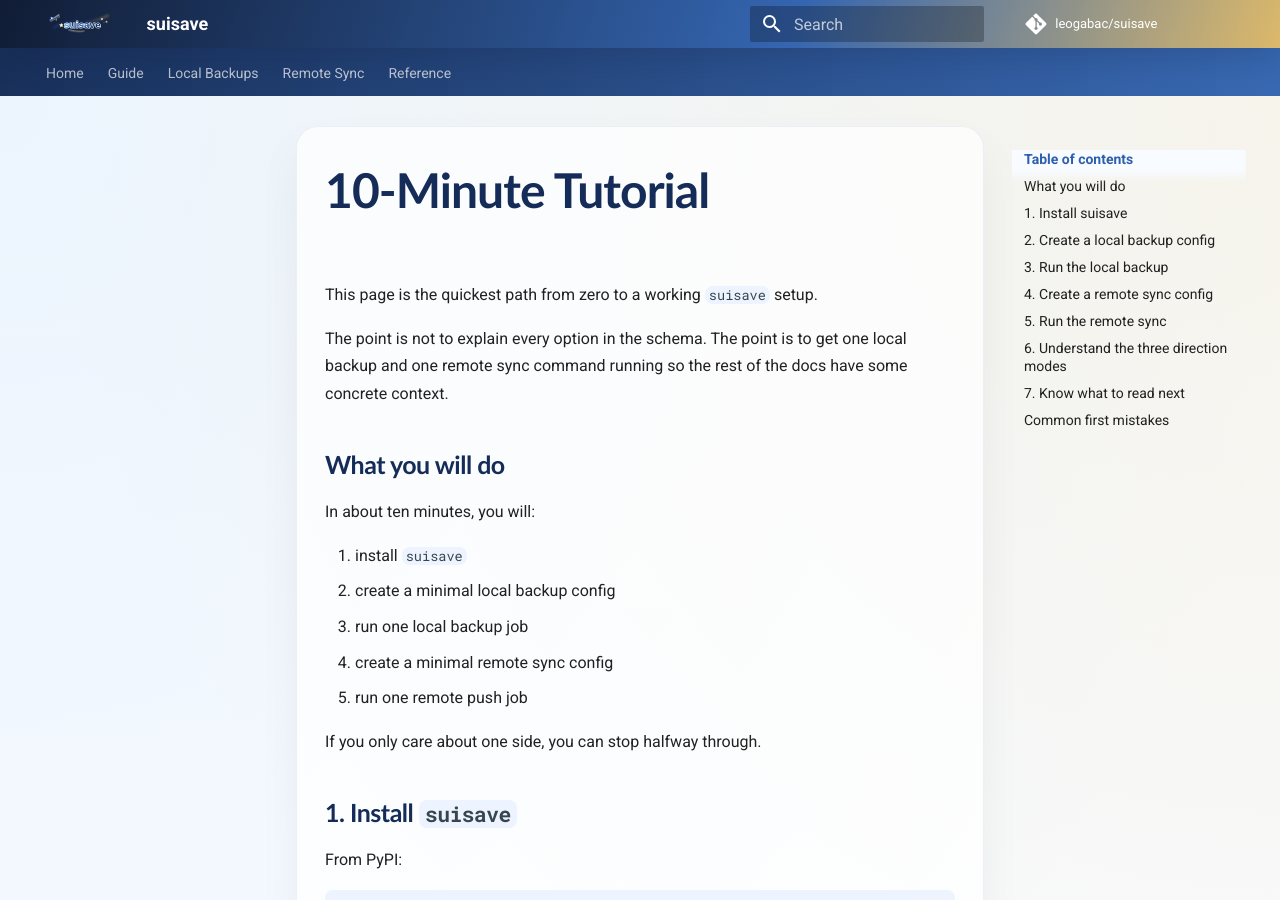
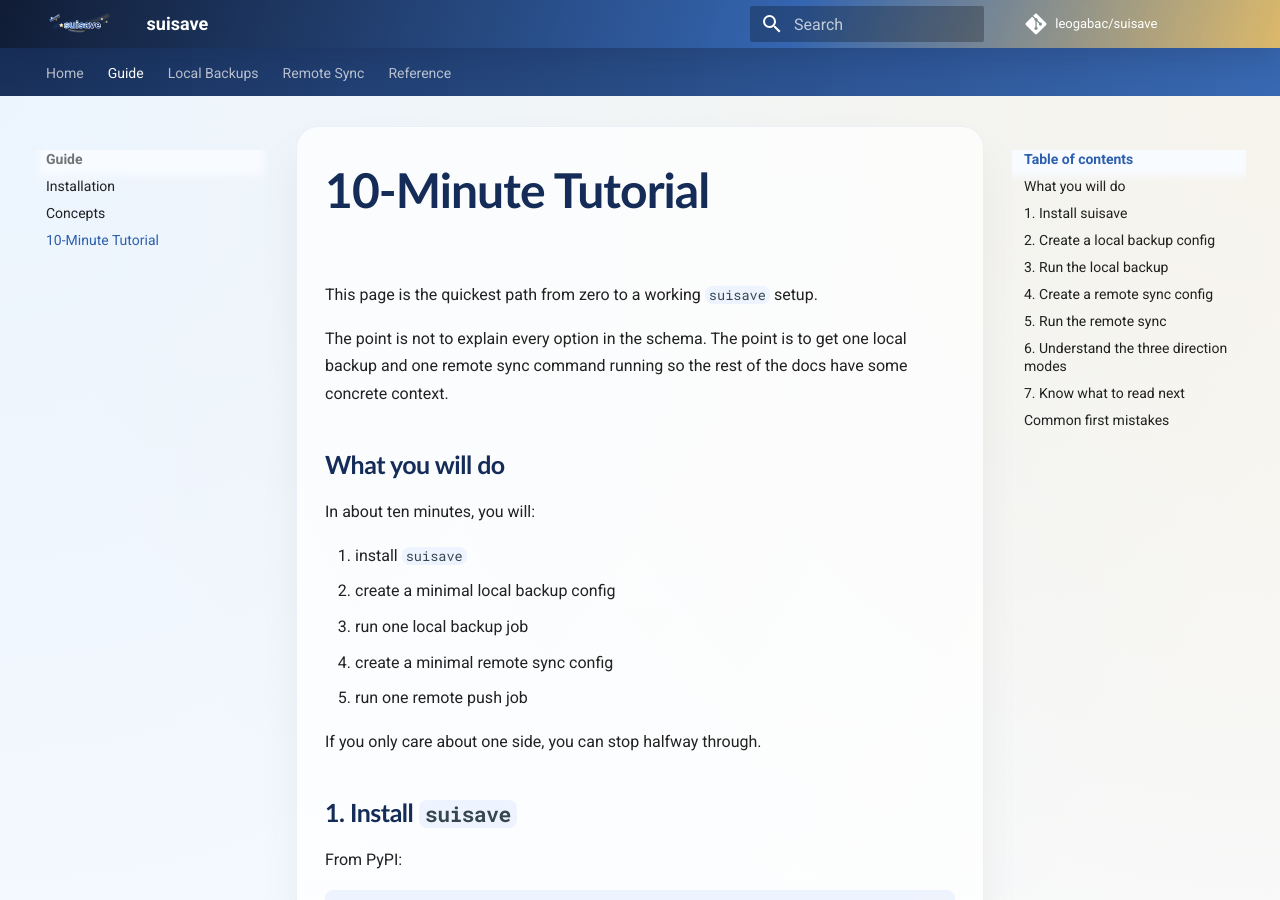
Before and after one commit to leogabac/suisave, an MkDocs documentation site: the page built from docs/guide/tutorial.md, in a window 1280 px wide and 900 px high. Built offline with MkDocs 1.6.1 and Material for MkDocs 9.7.7, drawn with Linux system fonts in a browser that asks for light colours; comment, search, counter and statistics services are not loaded.

```diff
--- a/mkdocs.yml
+++ b/mkdocs.yml
@@ -1,5 +1,6 @@
 site_name: suisave
 site_description: Simple declarative backups and remote sync with rsync
+site_url: https://leogabac.github.io/suisave/
 repo_url: https://github.com/leogabac/suisave
 repo_name: leogabac/suisave
 docs_dir: docs
@@ -37,6 +38,7 @@ nav:
   - Guide:
       - Installation: guide/installation.md
       - Concepts: guide/concepts.md
+      - 10-Minute Tutorial: guide/tutorial.md
   - Local Backups:
       - Overview: local/overview.md
       - Config: local/config.md
```
Also changed, not shown: 1 other file.
